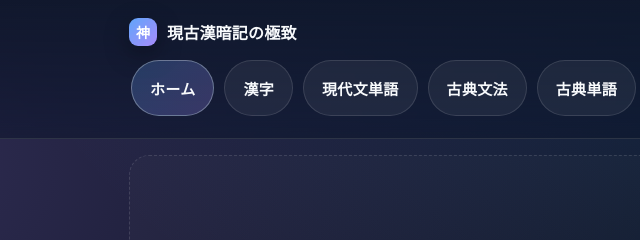
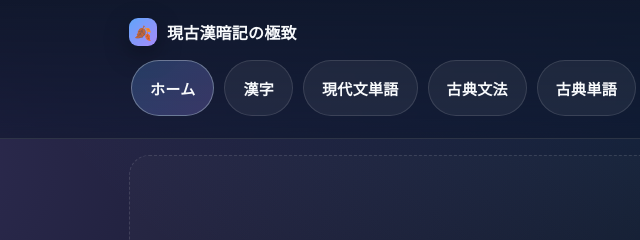
Before and after one commit to yamada-sub-debug/genkokan-anki-no-kyokuchi, a plain HTML site: page index.html in a window 1280 px wide. Shown: the top 240 px of the page, 61-701 px from the left. Drawn offline with Linux system fonts and the light colour scheme.

Commit message:
Update index.html

```diff
--- a/index.html
+++ b/index.html
@@ -225,7 +225,7 @@
   <header>
     <div class="container">
       <div class="brand">
-        <div class="logo">神</div>
+        <div class="logo">🍂</div>
         <div style="flex:1;">
           <h1>現古漢暗記の極致</h1>
         </div>
```
